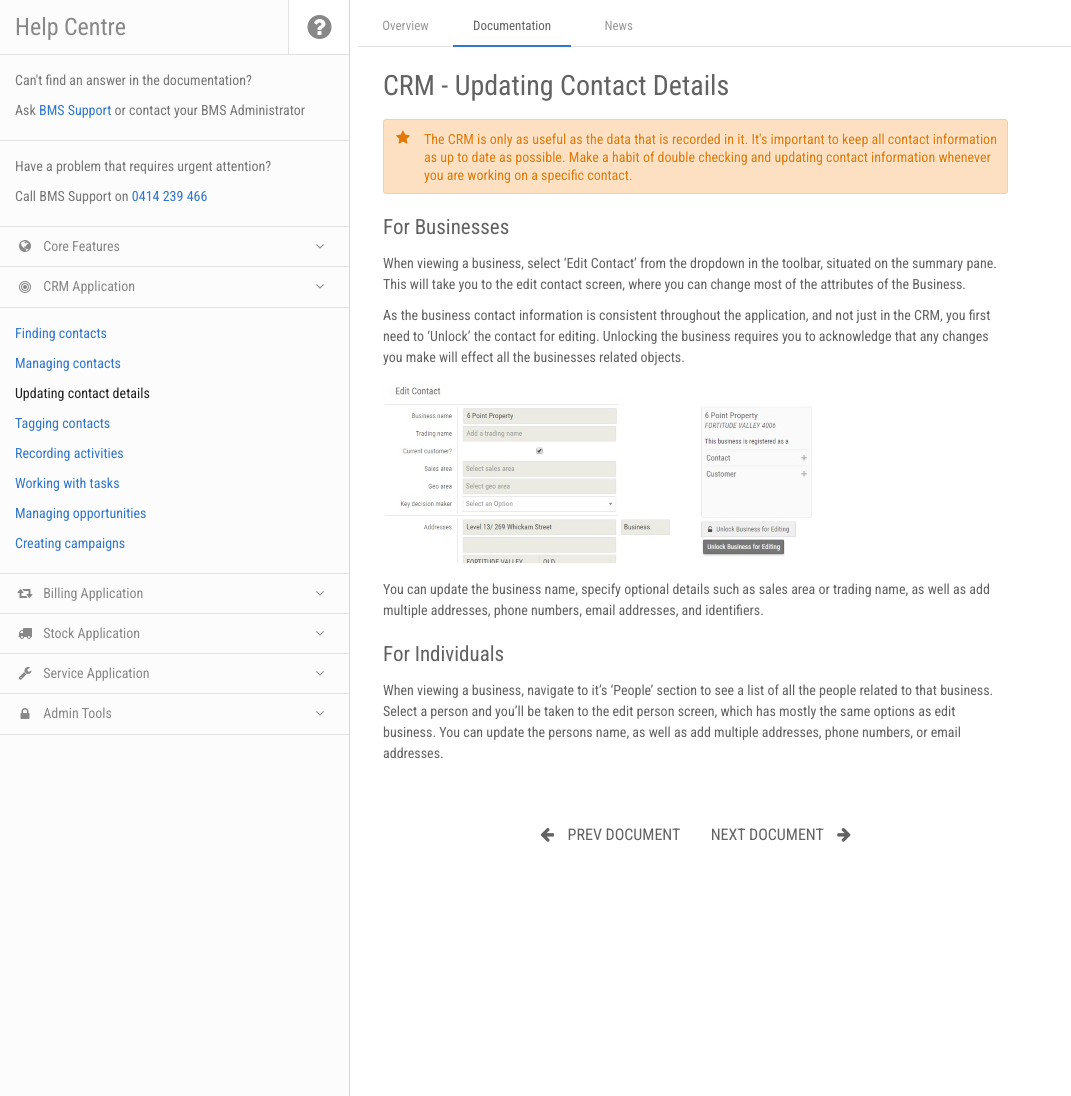
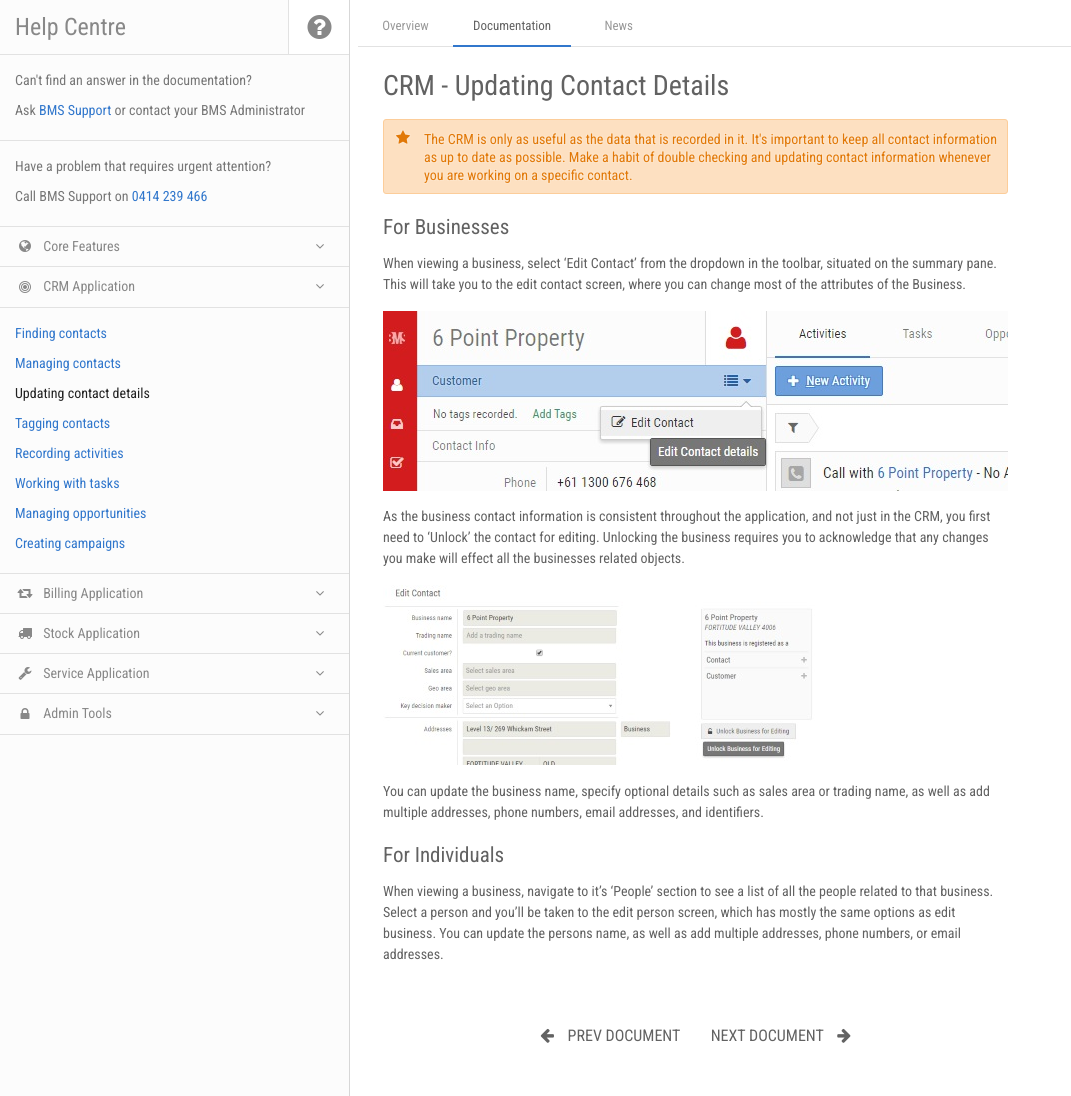
Before and after one commit to ambit/bms-support, a Jekyll site: the page built from docs/crm-updating-contact-details.md, in a window 1280 px wide. Shown: the whole page, without its empty margins (0-1071 px from the left). Built offline with Jekyll 4.4.1, drawn with Linux system fonts in a browser that asks for light colours; nearby versions of some CDN libraries.

Commit message:
Contact Edit Toolbar

```diff
--- a/docs/crm-updating-contact-details.md
+++ b/docs/crm-updating-contact-details.md
@@ -16,6 +16,8 @@ next_section: crm-tagging-contacts
 
 When viewing a business, select 'Edit Contact' from the dropdown in the toolbar, situated on the summary pane. This will take you to the edit contact screen, where you can change most of the attributes of the Business.
 
+![Navigation Menu]({{ site.baseurl }}/img/crm-contact-edit.jpg)
+
 As the business contact information is consistent throughout the application, and not just in the CRM, you first need to 'Unlock' the contact for editing. Unlocking the business requires you to acknowledge that any changes you make will effect all the businesses related objects.
 
 ![Navigation Menu]({{ site.baseurl }}/img/crm-contact-unlock-edit.jpg)
```
Also changed, not shown: img/crm-contact-edit.jpg (added).
